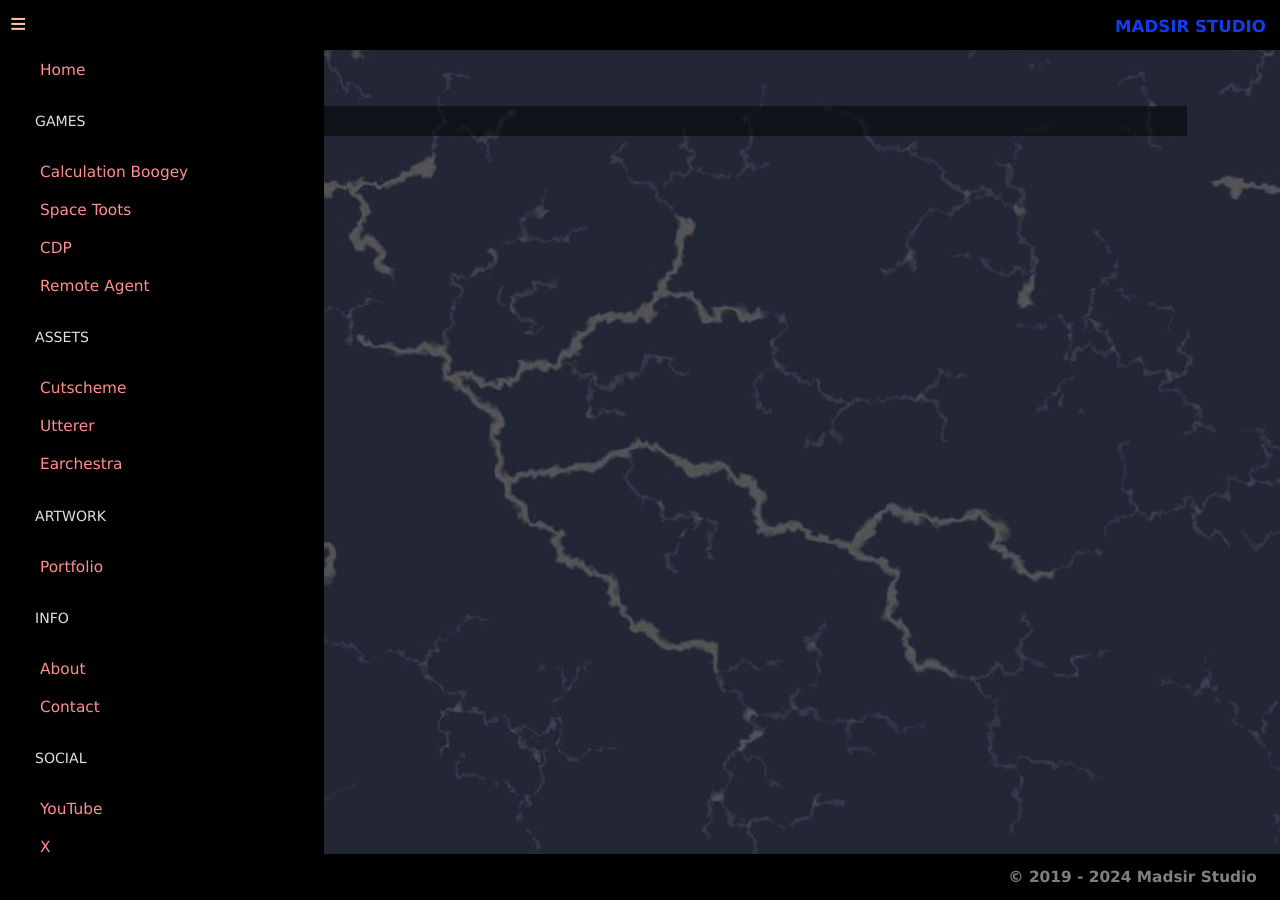
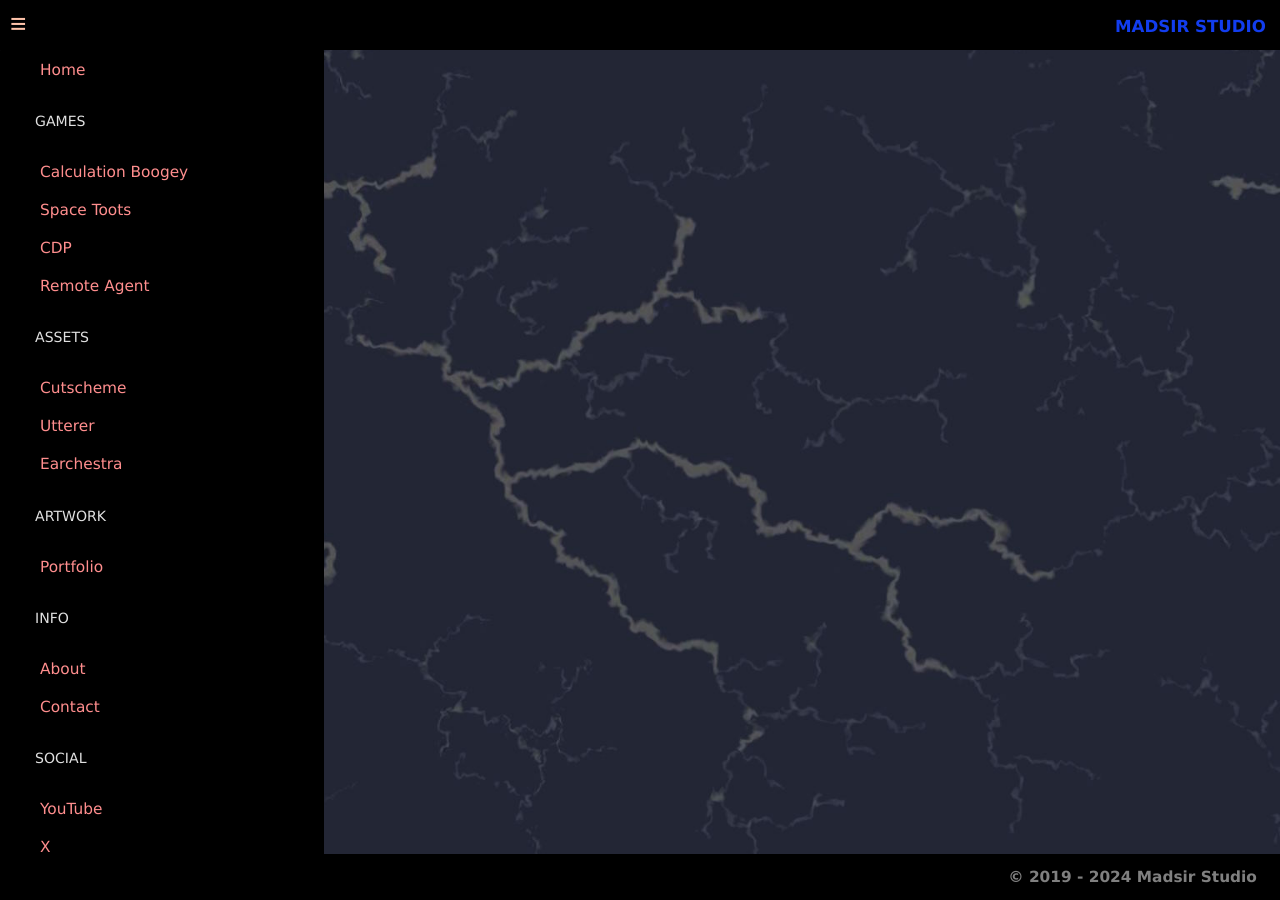
Before and after one commit to Madsir/madsirstudio.github.io, a Jekyll site: the page built from index.html, in a window 1280 px wide. Built offline with Jekyll 4.4.1, drawn with Linux system fonts in a browser that asks for light colours.

Commit message:
Update index.html

```diff
--- a/index.html
+++ b/index.html
@@ -19,8 +19,6 @@ description: "RADNESS & MADNESS"
 .centerdiv {
   margin-left: 5%;
   margin-right: 5%;
-  background-color: #000;
-	 background-color: rgb(0 0 0 / 0.5);
 }
 .columns {
 	float: center;
@@ -63,7 +61,7 @@ summary {
 }
 }
 .row{
-  margin-top: 0;
+  margin-top: 1px;
   margin-bottom: 10%;
   background-color: #090548;
    border: 2px solid white;
@@ -112,8 +110,6 @@ summary {
 </head>
 <body>
 <div class="main">
-		<br>
-		<br>
 	<div class="centerdiv">
 	<div class="around">
 		<details class="details-example">
```
